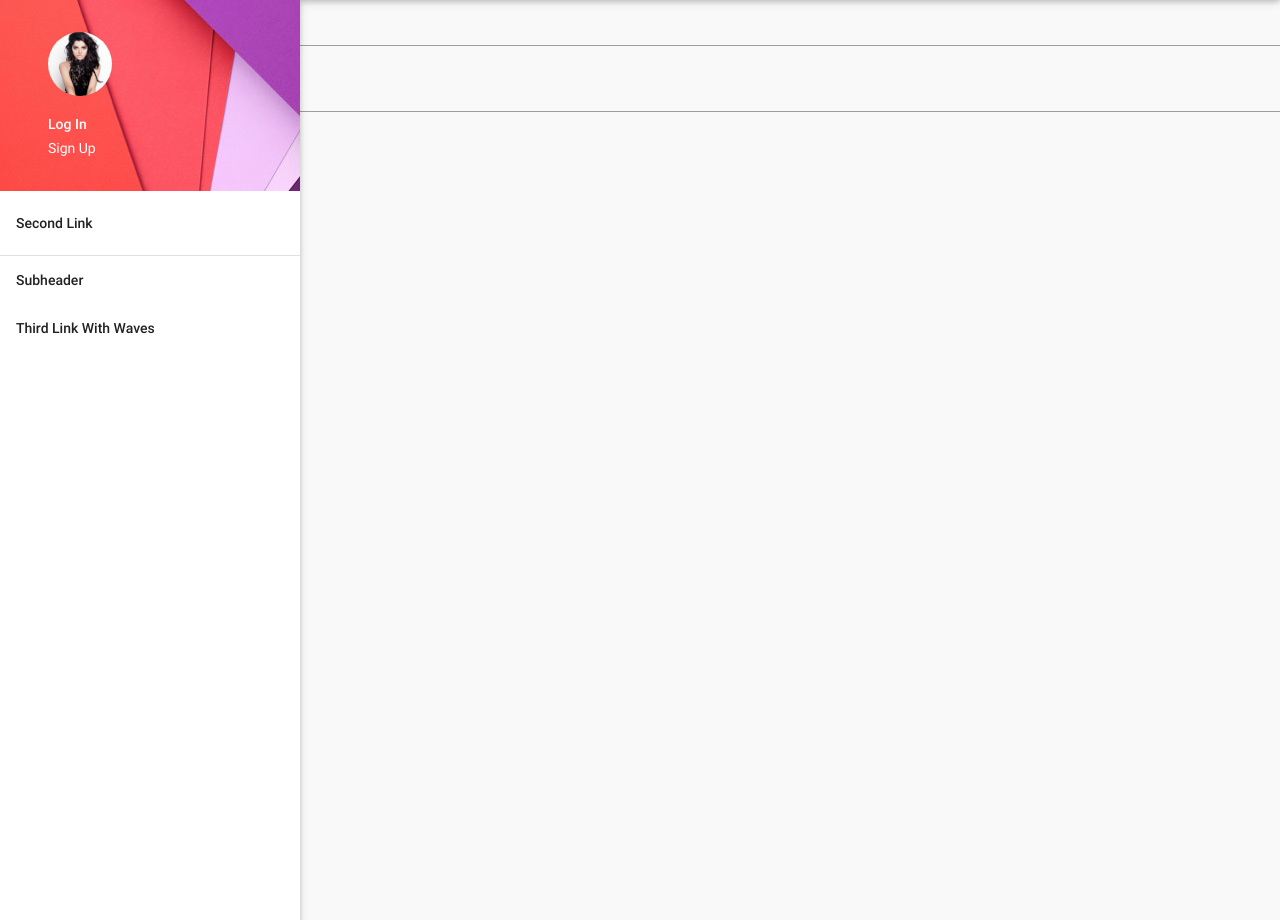
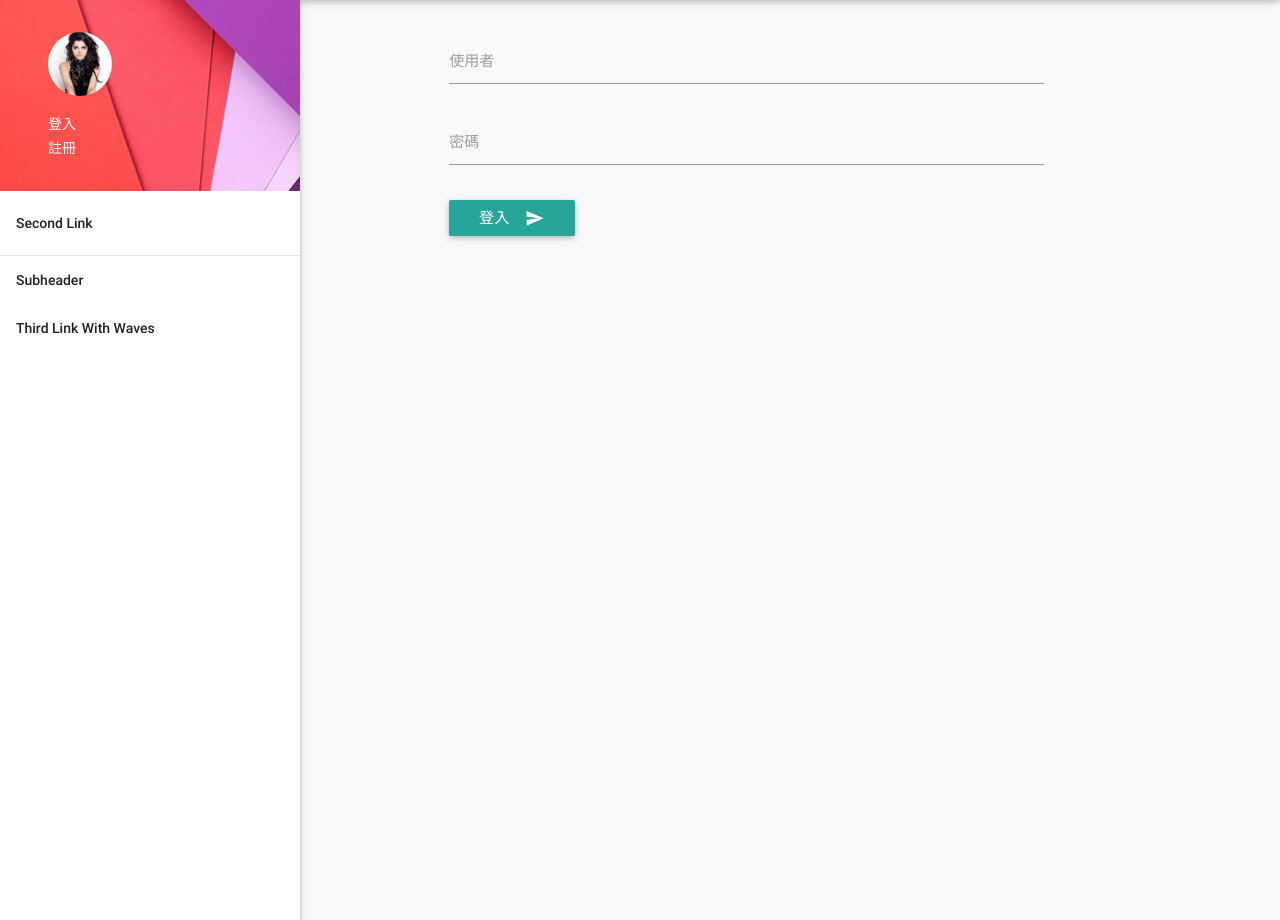
Before and after one commit to Homie-HackNTU2016/Homie-web, a Django app: page /userp/login/ in a window 1280 px wide. Shown: the part 64-984 px from the top of the page. Run offline with Django 3.2, Linux system fonts and the light colour scheme; some libraries are stand-ins or nearby versions.

Commit message:
finished login workflow; layout adjustment; add href

```diff
--- a/templates/base.html
+++ b/templates/base.html
@@ -19,7 +19,7 @@
                 <div class="container">
                     <div class="nav-wrapper">
                         <a href="#" data-activates="slide-out" class="button-collapse"><i class="material-icons">menu</i></a>
-                      <a href="#" class="brand-logo">Homie</a>
+                      <a href="{% url 'index' %}" class="brand-logo">Homie</a>
                       <div class="search-wrapper">
                       <input id="search" type="search" required>
                       <label for="search"><i class="material-icons white-text">search</i></label>
@@ -37,12 +37,12 @@
                 {% if user.is_authenticated %}
                     <img class="background" src="{% static "img/header.png" %}">
                     <a href="#!user"><img class="circle" src="{% static "img/profile.png" %}"></a>
-                    <a href="#!name"><span class="white-text name">John Doe</span></a>
-                    <a href="#!email"><span class="white-text email">jdandturk@gmail.com</span></a>
+                    <a href="#!name"><span class="white-text name">{{request.user.username}}</span></a>
+                    <a href="#!email"><span class="white-text email">{{request.user.email}}</span></a>
                 {% else %}
                     <img class="background" src="{% static "img/header.png" %}">
                     <a href="#!user"><img class="circle" src="{% static "img/profile.png" %}"></a>
-                    <p><a href="#!signin"><span class="white-text name">Log In</a><a href="#!signup"><span class="white-text email">Sign Up</span></a></p>
+                    <p><a href="{% url 'login' %}"><span class="white-text name">登入</a><a href="#!signup"><span class="white-text email">註冊</span></a></p>
                 {% endif %}
                 </div>
               </li>
--- a/templates/login.html
+++ b/templates/login.html
@@ -1,11 +1,32 @@
 {% extends "base.html" %}
 
 {% block main_content %}
+<!--
 <form id="login-form">{% csrf_token %}
     <input type="text" name="username" placeholder="username">
     <input type="password" name="password" placeholder="password">
     <button>Submit</button>
 </form>
+-->
+<br>
+<div class="row">
+    <form id="login-form" class="container col l6 offset-l4">
+    {% csrf_token %}
+        <div class="input-field col s12 m12 l12">
+          <input value="" id="username" type="text" class="validate">
+          <label class="active" for="username">使用者</label>
+        </div>
+        <div class="input-field col s12 m12 l12">
+          <input value="" id="password" type="password" class="validate">
+          <label class="active" for="password">密碼</label>
+        </div>
+        <div class="input-field col s12 m12 l12">
+             <button class="btn waves-effect waves-light" type="submit" name="action">登入
+                <i class="material-icons right">send</i>
+            </button>
+        </div>
+    </form>
+  </div>
 
 {% endblock main_content %}
 
@@ -15,12 +36,15 @@
     $('#login-form').submit(function(e) {
         e.preventDefault();
         var post_data = {
-            username: $('[name="username"]').val(),
-            password: $('[name="password"]').val(),
+            username: $('#username').val(),
+            password: $('#password').val(),
             csrfmiddlewaretoken: $('[name="csrfmiddlewaretoken"]').attr('value'),
         };
         $.post('{% url "login" %}', post_data, function(resp) {
             console.log(resp);
+            if (resp) {
+                window.location.href = '{% url "index" %}';
+            }
         })
     })
 </script>
--- a/userp/views.py
+++ b/userp/views.py
@@ -1,5 +1,6 @@
 """Views for app."""
-from django.shortcuts import render, HttpResponse
+from django.shortcuts import render, HttpResponse, HttpResponseRedirect
+from django.core.urlresolvers import reverse
 from django.contrib.auth import authenticate, login as _login, logout as _logout
 
 
@@ -23,4 +24,4 @@ def login(request):
 def logout(request):
     """Logout view."""
     _logout(request)
-    return HttpResponse(1)
+    return HttpResponseRedirect(reverse('index'))
```
